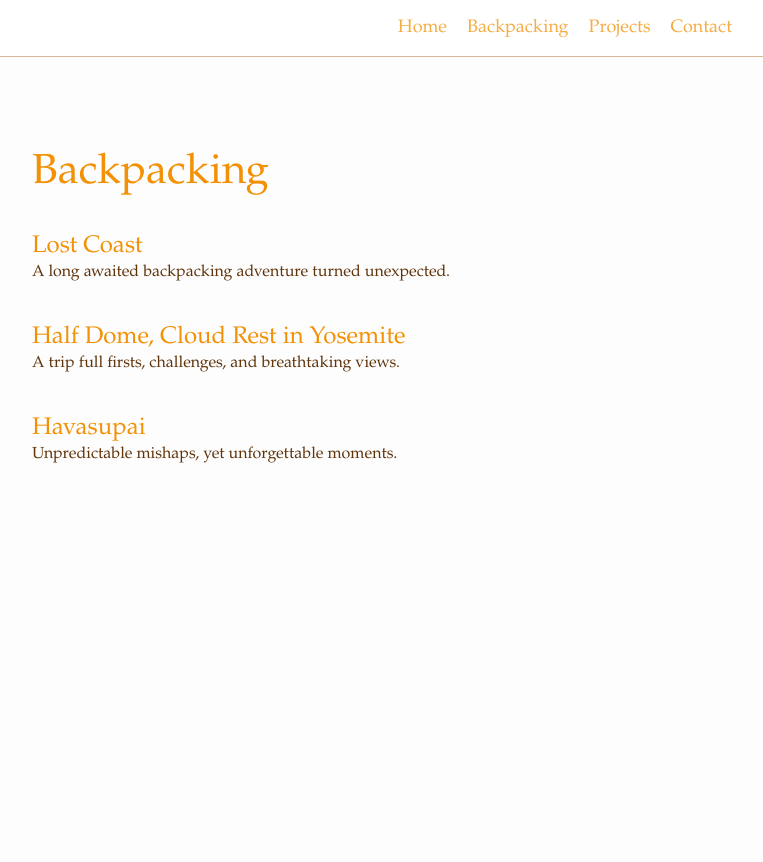
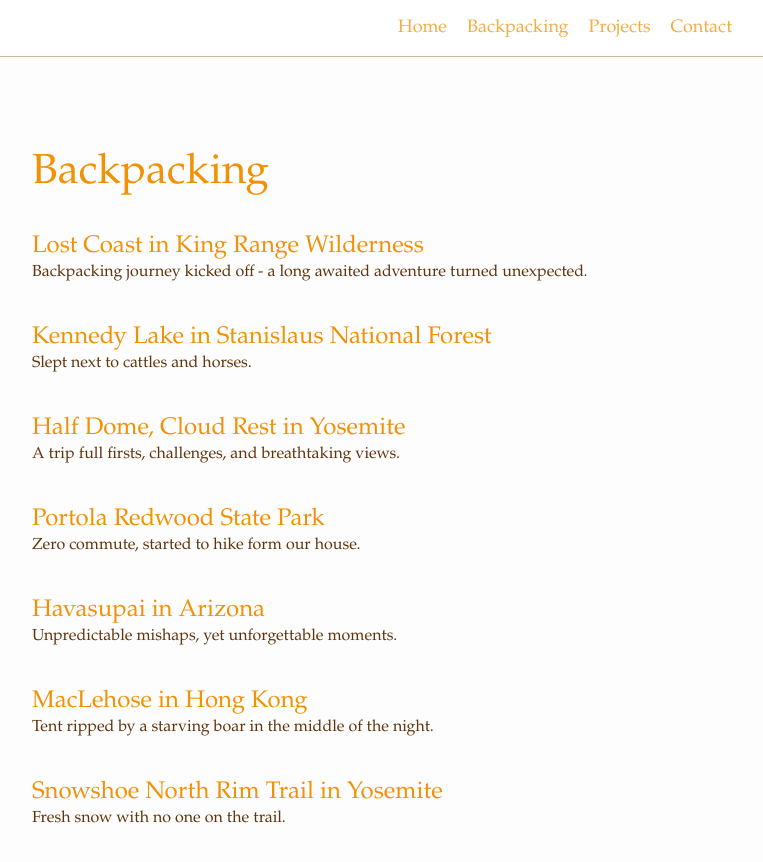
Before and after one commit to meiadvanture/myweb, a Jekyll site: the page built from backpacking.md, in a window 1280 px wide and 972 px high. Shown: the top 862 px of the window, without its empty margins (258-1021 px from the left). Built offline with Jekyll 4.4.1, drawn with Linux system fonts in a browser that asks for light colours; nearby versions of some CDN libraries.

Commit message:
edited and added more backpacking posts

```diff
--- a/_backpacking/Havasupai.md
+++ b/_backpacking/Havasupai.md
@@ -1,6 +1,6 @@
 ---
 layout: post
-title: Havasupai
+title: Havasupai in Arizona
 when: April 2023
 date: 2023-04-01
 description: Unpredictable mishaps, yet unforgettable moments.
--- /dev/null
+++ b/_backpacking/kennedy-lake.md
@@ -0,0 +1,18 @@
+---
+layout: post
+title: Kennedy Lake in Stanislaus National Forest
+when: September 2022
+date: 2022-09-01
+description: Slept next to cattles and horses.
+# features: [test1, test2, test1 test2]
+---
+
+Duration: 2 days 1 night trip
+
+Coming soon...
+
+<!-- <div class="img_row"> -->
+  <!-- <a target="_blank" href="{{- site.baseurl -}}/img/havasupai/start-point.jpg">
+    <img class="three" src="{{- site.baseurl -}}/img/thumb/havasupai/start-point.jpg" alt="" title=""/>
+  </a> -->
+<!-- </div> -->
--- a/_backpacking/lost-coast.md
+++ b/_backpacking/lost-coast.md
@@ -1,9 +1,9 @@
 ---
 layout: post
-title: Lost Coast
+title: Lost Coast in King Range Wilderness
 when: November 2021
 date: 2021-11-01
-description: A long awaited backpacking adventure turned unexpected.
+description: Backpacking journey kicked off - a long awaited adventure turned unexpected.
 # features: [test1, test2, test1 test2]
 ---
 Duration: a 3 days 2 nights trip turned 4 days 3 nights
--- /dev/null
+++ b/_backpacking/mac-lehose.md
@@ -0,0 +1,18 @@
+---
+layout: post
+title: MacLehose in Hong Kong
+when: February 2024
+date: 2024-02-01
+description: Tent ripped by a starving boar in the middle of the night.
+# features: [test1, test2, test1 test2]
+---
+
+Duration: 3 days 2 nights trip
+
+Coming soon...
+
+<!-- <div class="img_row"> -->
+  <!-- <a target="_blank" href="{{- site.baseurl -}}/img/havasupai/start-point.jpg">
+    <img class="three" src="{{- site.baseurl -}}/img/thumb/havasupai/start-point.jpg" alt="" title=""/>
+  </a> -->
+<!-- </div> -->
--- /dev/null
+++ b/_backpacking/portola.md
@@ -0,0 +1,19 @@
+---
+layout: post
+title: Portola Redwood State Park
+when: October 2022
+date: 2022-10-01
+description: Zero commute, started to hike form our house.
+# features: [test1, test2, test1 test2]
+---
+
+Duration: 3 days 2 nights
+
+Coming soon...
+
+
+<!-- <div class="img_row"> -->
+  <!-- <a target="_blank" href="{{- site.baseurl -}}/img/havasupai/start-point.jpg">
+    <img class="three" src="{{- site.baseurl -}}/img/thumb/havasupai/start-point.jpg" alt="" title=""/>
+  </a> -->
+<!-- </div> -->
--- /dev/null
+++ b/_backpacking/yosemite-snowshoe.md
@@ -0,0 +1,18 @@
+---
+layout: post
+title: Snowshoe North Rim Trail in Yosemite
+when: November 2024
+date: 2024-11-01
+description: Fresh snow with no one on the trail.
+# features: [test1, test2, test1 test2]
+---
+
+Duration: 4 days 3 nights turned 3 days 2 nights
+
+Coming soon...
+
+<!-- <div class="img_row"> -->
+  <!-- <a target="_blank" href="{{- site.baseurl -}}/img/havasupai/start-point.jpg">
+    <img class="three" src="{{- site.baseurl -}}/img/thumb/havasupai/start-point.jpg" alt="" title=""/>
+  </a> -->
+<!-- </div> -->
```
Also changed, not shown: backpacking.md (+1 -0 lines).
